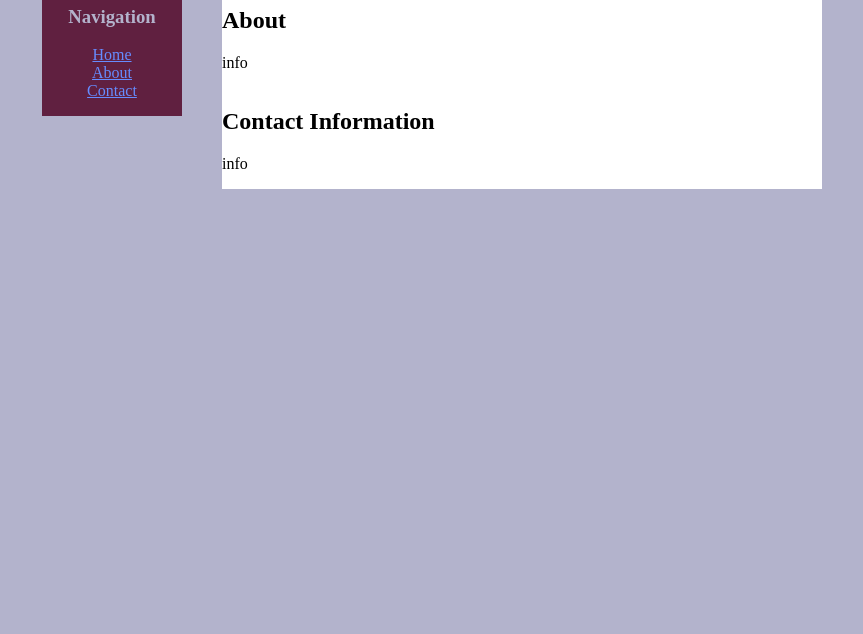
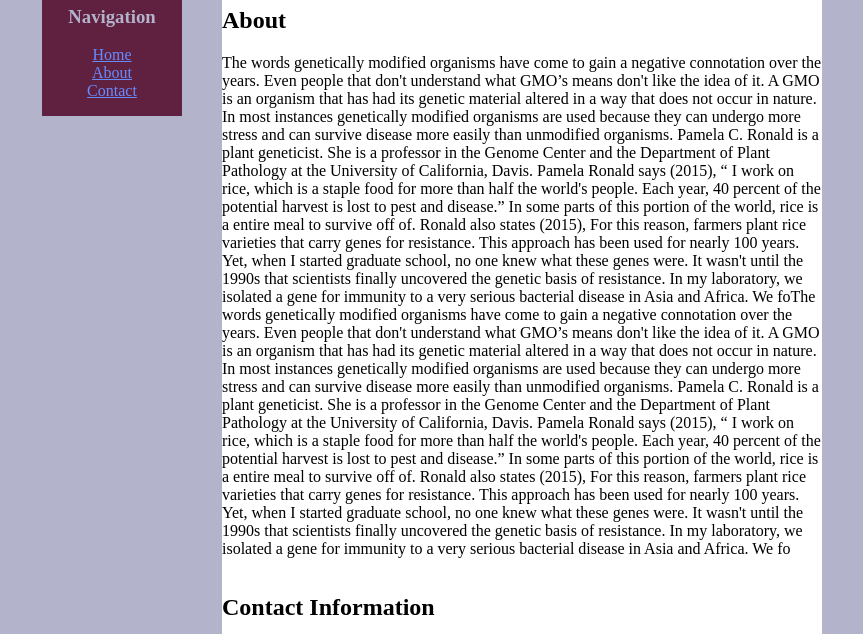
Before and after one commit to deleuze199/deleuze199.github.io, a plain HTML site: page index.html in a window 1280 px wide. Shown: the part 166-800 px from the top of the page, without its empty margins (208-1071 px from the left). Drawn offline with Linux system fonts and the light colour scheme.

Commit message:
Update index.html

```diff
--- a/index.html
+++ b/index.html
@@ -21,11 +21,19 @@
       </div>
       <div id="about">
         <h2>About</h2>
-        <p>info</p>
+        <p>The words genetically modified organisms have come to gain a negative connotation over the years. Even people that don't understand what GMO’s means don't like the idea of it. A GMO is an organism that has had its genetic material altered in a way that does not occur in nature. In most instances genetically modified organisms are used because they can undergo more stress and can survive disease more easily than unmodified organisms.
+	Pamela C. Ronald is a plant geneticist. She is a professor in the Genome Center and the Department of Plant Pathology at the University of California, Davis. Pamela Ronald says (2015), “ I work on rice, which is a staple food for more than half the world's people. Each year, 40 percent of the potential harvest is lost to pest and disease.” In some parts of this portion of the world, rice is a entire meal to survive off of. Ronald also states (2015),
+	For this reason, farmers plant rice varieties that carry genes for resistance. This approach 		has been used for nearly 100 years. Yet, when I started graduate school, no one knew 		what these genes were. It wasn't until the 1990s that scientists finally uncovered the 		genetic basis of resistance. In my laboratory, we isolated a gene for immunity to a very 		serious bacterial disease in Asia and Africa. We foThe words genetically modified organisms have come to gain a negative connotation over the years. Even people that don't understand what GMO’s means don't like the idea of it. A GMO is an organism that has had its genetic material altered in a way that does not occur in nature. In most instances genetically modified organisms are used because they can undergo more stress and can survive disease more easily than unmodified organisms.
+	Pamela C. Ronald is a plant geneticist. She is a professor in the Genome Center and the Department of Plant Pathology at the University of California, Davis. Pamela Ronald says (2015), “ I work on rice, which is a staple food for more than half the world's people. Each year, 40 percent of the potential harvest is lost to pest and disease.” In some parts of this portion of the world, rice is a entire meal to survive off of. Ronald also states (2015),
+	For this reason, farmers plant rice varieties that carry genes for resistance. This approach 		has been used for nearly 100 years. Yet, when I started graduate school, no one knew 		what these genes were. It wasn't until the 1990s that scientists finally uncovered the 		genetic basis of resistance. In my laboratory, we isolated a gene for immunity to a very 		serious bacterial disease in Asia and Africa. We fo</p>
       </div>
       <div id="contact">
         <h2>Contact Information</h2>
-        <p>info</p>
+        <p>The words genetically modified organisms have come to gain a negative connotation over the years. Even people that don't understand what GMO’s means don't like the idea of it. A GMO is an organism that has had its genetic material altered in a way that does not occur in nature. In most instances genetically modified organisms are used because they can undergo more stress and can survive disease more easily than unmodified organisms.
+	Pamela C. Ronald is a plant geneticist. She is a professor in the Genome Center and the Department of Plant Pathology at the University of California, Davis. Pamela Ronald says (2015), “ I work on rice, which is a staple food for more than half the world's people. Each year, 40 percent of the potential harvest is lost to pest and disease.” In some parts of this portion of the world, rice is a entire meal to survive off of. Ronald also states (2015),
+	For this reason, farmers plant rice varieties that carry genes for resistance. This approach 		has been used for nearly 100 years. Yet, when I started graduate school, no one knew 		what these genes were. It wasn't until the 1990s that scientists finally uncovered the 		genetic basis of resistance. In my laboratory, we isolated a gene for immunity to a very 		serious bacterial disease in Asia and Africa. We foThe words genetically modified organisms have come to gain a negative connotation over the years. Even people that don't understand what GMO’s means don't like the idea of it. A GMO is an organism that has had its genetic material altered in a way that does not occur in nature. In most instances genetically modified organisms are used because they can undergo more stress and can survive disease more easily than unmodified organisms.
+	Pamela C. Ronald is a plant geneticist. She is a professor in the Genome Center and the Department of Plant Pathology at the University of California, Davis. Pamela Ronald says (2015), “ I work on rice, which is a staple food for more than half the world's people. Each year, 40 percent of the potential harvest is lost to pest and disease.” In some parts of this portion of the world, rice is a entire meal to survive off of. Ronald also states (2015),
+	For this reason, farmers plant rice varieties that carry genes for resistance. This approach 		has been used for nearly 100 years. Yet, when I started graduate school, no one knew 		what these genes were. It wasn't until the 1990s that scientists finally uncovered the 		genetic basis of resistance. In my laboratory, we isolated a gene for immunity to a very 		serious bacterial disease in Asia and Africa. We fo</p>
       </div>
     </div>
   </div>
```
